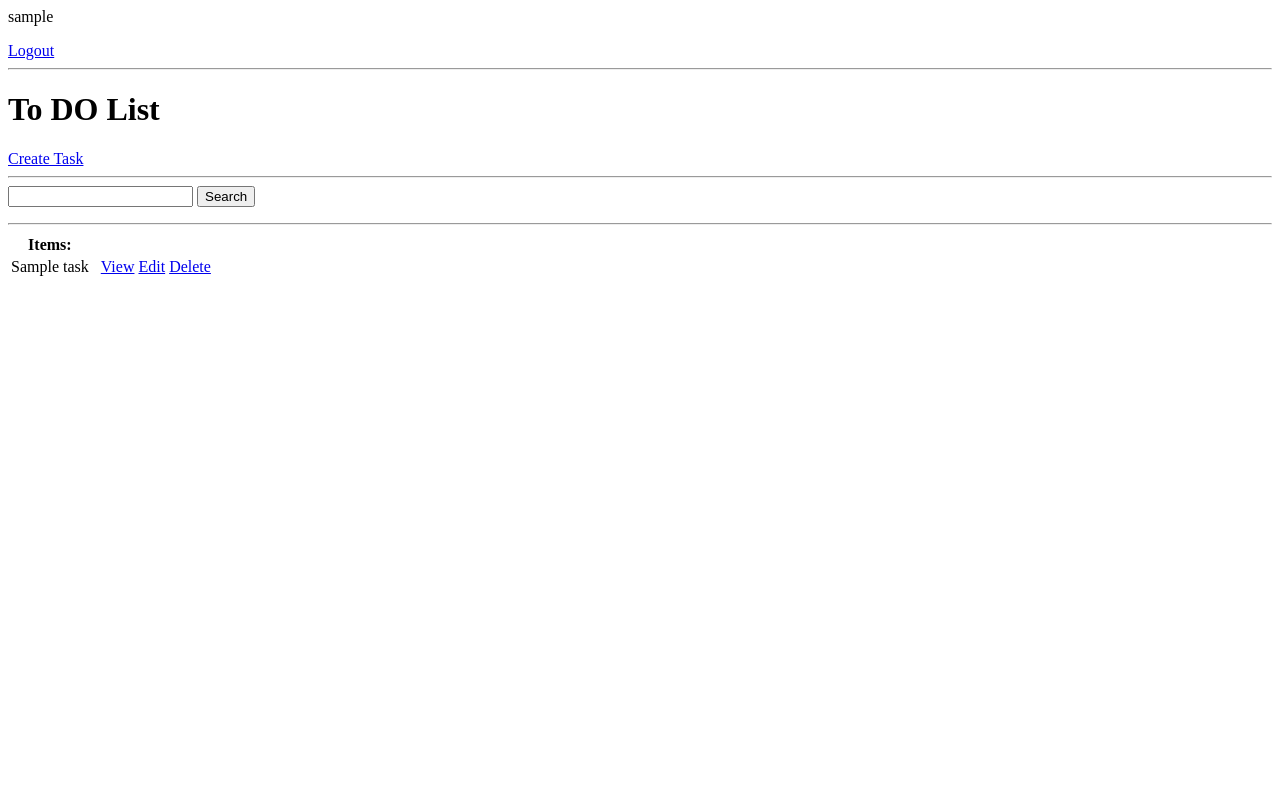
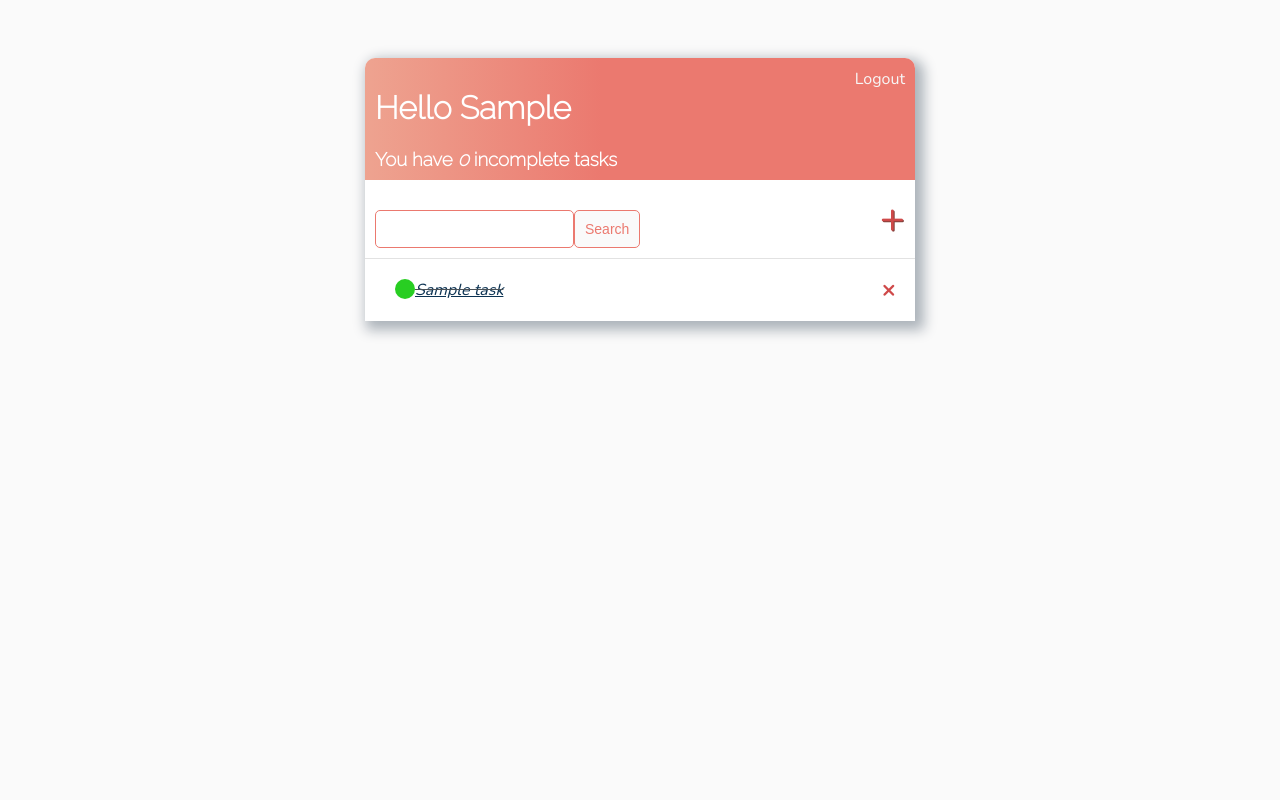
Before and after one commit to iammgautam/To-Do-List, a Django app: page / in a window 1280 px wide. Run offline with Django 4.2, Linux system fonts and the light colour scheme; a user stored in the database is signed in; tables that the repository leaves empty hold one stand-in row (values such as "Sample post").

Commit message:
frontend styling added

```diff
--- /dev/null
+++ b/app/templates/app/base.htm
@@ -0,0 +1,135 @@
+<!DOCTYPE html>
+<html lang="en">
+
+<head>
+    <meta charset="UTF-8">
+    <meta http-equiv="X-UA-Compatible" content="IE=edge">
+    <meta name="viewport" content="width=device-width, initial-scale=1.0">
+    <link rel="preconnect" href="https://fonts.googleapis.com">
+    <link rel="preconnect" href="https://fonts.gstatic.com" crossorigin>
+    <link href="https://fonts.googleapis.com/css2?family=Nunito:wght@200&family=Raleway:wght@200&display=swap" rel="stylesheet">
+    <title>To-Do List</title>
+    <style>
+        body {
+            background-color: #FaFaFA;
+            font-family: 'Nunito';
+            padding-top: 50px;
+        }
+        h1,
+        h2,
+        h3,
+        h4,
+        h5,
+        h6
+            {
+                font-family: 'Raleway';
+        }
+        a,p {
+            color:#0b3252;
+        }
+        .container{
+            max-width: 550px;
+            margin: auto;
+            background-color: #fff;
+            border-radius: 10px 10px 0 0;
+            /* -webkit-box-shadow: 2px 2px 13px -4px rgba(0,0,0,0.21); */
+            box-shadow: 5px 5px 13px 4px #ABB2B9;
+        }
+        .header-bar {
+            display: flex;
+            justify-content: space-between;
+            color: #fff;
+            padding: 10px;
+            border-radius: 10px 10px 0 0;
+            background: linear-gradient(90deg, #eea390 0%, #eb796f 43%, #eb796f 100%);
+        }
+        .header-bar a {
+            color:rgb(247, 247, 247);
+            text-decoration: none;
+        }
+        .task-wrapper {
+            display: flex;
+            align-items: center;
+            justify-content: space-between;
+            padding: 20px;
+            background: #fff;
+            border-top: 1px solid rgba(226,226,226);
+        }
+        .task-title{
+            display: flex;
+        }
+        .task-title {
+            text-decoration: none;
+            color: #4b5156;
+            margin-left: 10px;
+        }
+        .task-complete-icon {
+            height: 20px;
+            width: 20px;
+            background-color: rgb(40, 206, 34);
+            border-radius: 50%;
+        }
+        .task-incomplete-icon {
+            height: 20px;
+            width: 20px;
+            background-color: rgb(218, 218, 218);
+            border-radius: 50%;
+        }
+        .delete-link {
+            text-decoration: none;
+            font-weight: 900;
+            color: #cf4949;
+            font-size:  22px;
+            line-height: 0;
+        }
+        #search-add-wrapper {
+            display: flex;
+            justify-content: space-between;
+            align-items: center;
+            padding: 10px;
+        }
+        #add-link{
+            color: #cf4949;
+            text-decoration: none;
+            font-size: 42px;
+            text-shadow: 1px 1px #81413b;
+        }
+
+        input[type=text],
+        input[type=password],
+        textarea {
+            border: 1px solid #eb796f;
+            border-radius: 5px;
+            padding: 10px;
+            width: 90%;
+        }
+
+        label {
+            padding-top: 10px !important;
+            display: block;
+        }
+        .button {
+            border: 1px solid #eb796f;
+            background-color: #fafafa;
+            color: #eb796f;
+            padding: 10px;
+            font-size: 14px;
+            border-radius: 5px;
+            cursor: pointer;
+            text-decoration: none ;
+        }
+        .card-body {
+            padding: 20px;
+        }
+    </style>
+</head>
+
+<body>
+    <div class="container">
+        {% block content %}
+
+        {% endblock content %}
+    </div>
+</body>
+
+</html>
--- a/app/templates/app/task_list.html
+++ b/app/templates/app/task_list.html
@@ -1,21 +1,61 @@
+{% extends 'app/base.htm' %}
+{% block content %}
+
+<div class="header-bar">
+    <div>
+        <h1>Hello {{request.user|title}}</h1>
+        <h3 style='margin:0'>You have <i>{{count}}</i> incomplete task{{ count|pluralize:"s" }}</h3>
+    </div>
     {% if request.user.is_authenticated %}
-    <p>{{request.user}}</p>
     <a href='{% url 'logout' %}'>Logout</a>
     {% else %}
     <a href='{% url 'login' %}'>Login</a>
     {% endif %}
-<hr>
+</div>
 
-<h1> To DO List </h1>
-<a href={%url 'task-create' %}>Create Task</a>
-<br>
-<hr>
+<div id="search-add-wrapper">
+    <form method='GET' style='margin-top: 20px; display:flex;'>
+        <input type='text' name='search-area' value='{{search_input}}'>
+        <input  class='button' type='submit' value='Search'>
+        </form>
+        <a id='add-link' href={%url 'task-create' %}>&#x2b;</a>
+</div>
 
-<form method='GET'>
-    <input type='text' name='search-area' value='{{search_input}}'>
-    <input type='submit' value='Search'>
-</form>
-<hr>
+
+
+
+
+
+
+
+
+<div class="task-item-wrapper">
+    {% for task in tasks %}
+        <div class="task-wrapper">
+            {% if task.complete %}
+                <div class="task-title">
+                    <div class="task-complete-icon"></div>
+                    <i><s><a href="{% url 'task-update' task.id %}">{{task}}</a></s></i>
+                </div>
+                <a class='delete-link' href={% url 'task-delete' task.id %}>&#215;</a>
+            {% else %}
+            <div class="task-title">
+                <div class="task-incomplete-icon"></div>
+                <a href="{% url 'task-update' task.id %}">{{task}}</a>
+            </div>
+            <a class='delete-link' href={% url 'task-delete' task.id %}>&#215;</a>
+            {% endif %}
+
+        </div>
+    {% empty %}
+        <h3> No Items in List</h3>
+    {% endfor %}
+</div>
+
+
+
+
+<!--
 <table>
 <thead>
     <tr>
@@ -29,7 +69,6 @@
             <td></td>
             <td></td>
             <td>
-                    <a href={% url 'task-detail' task.id %}>View</a>
                 <a href={% url 'task-update' task.id %}>Edit</a>
                 <a href={% url 'task-delete' task.id %}>Delete</a>
         </tr>
@@ -37,4 +76,6 @@
         <h3> No Items in List</h3>
     {% endfor %}
 </tbody>
-</table>
+</table> -->
+
+{% endblock content %}
```
Also changed, not shown: app/templates/app/login.html (+20 -7 lines), app/templates/app/register.html (+24 -7 lines), app/templates/app/task_delete.html (+17 -6 lines), app/templates/app/task_form.html (+17 -7 lines), requirements.txt (added, +86 -0 lines). Lines whose indentation alone changed are shown as unchanged.
